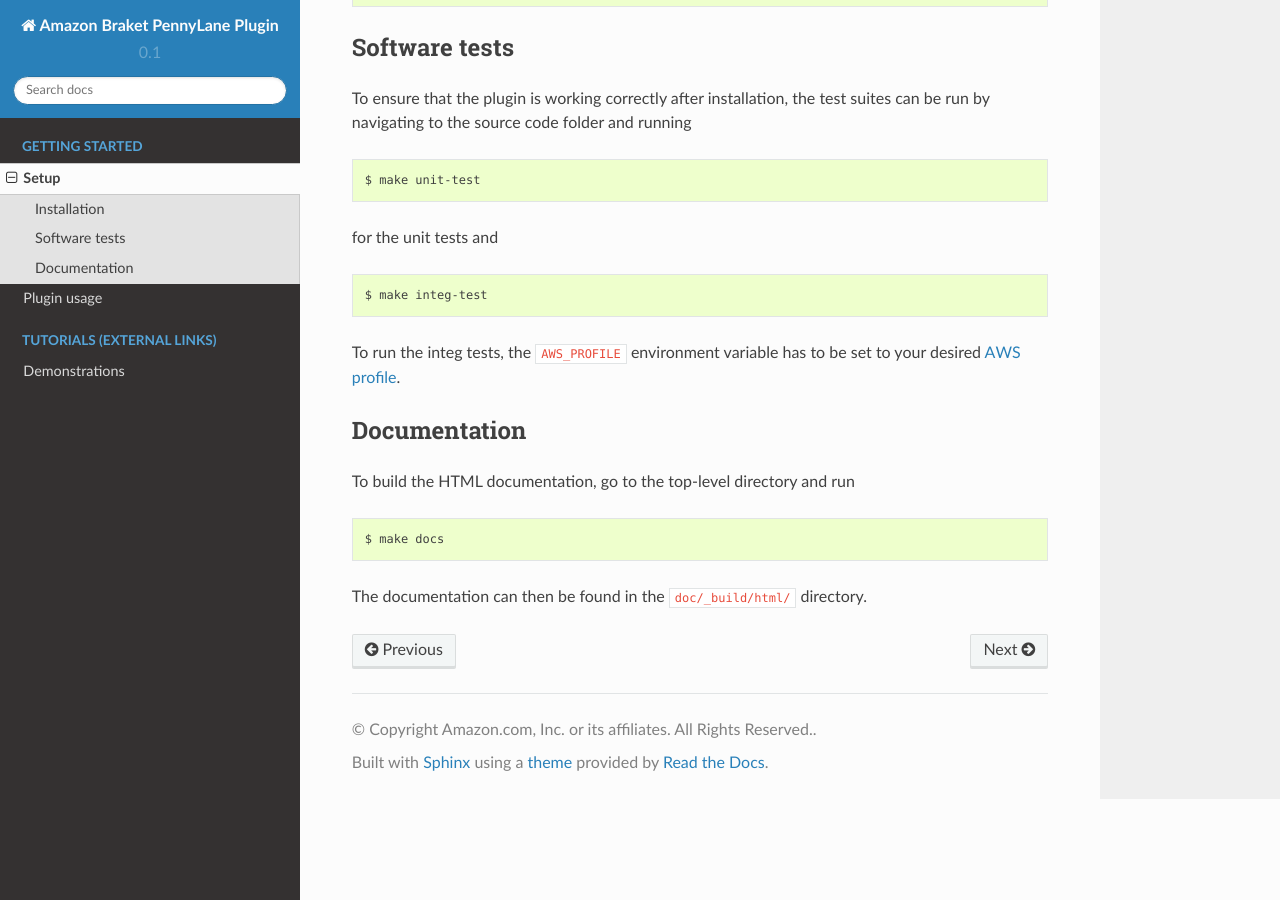
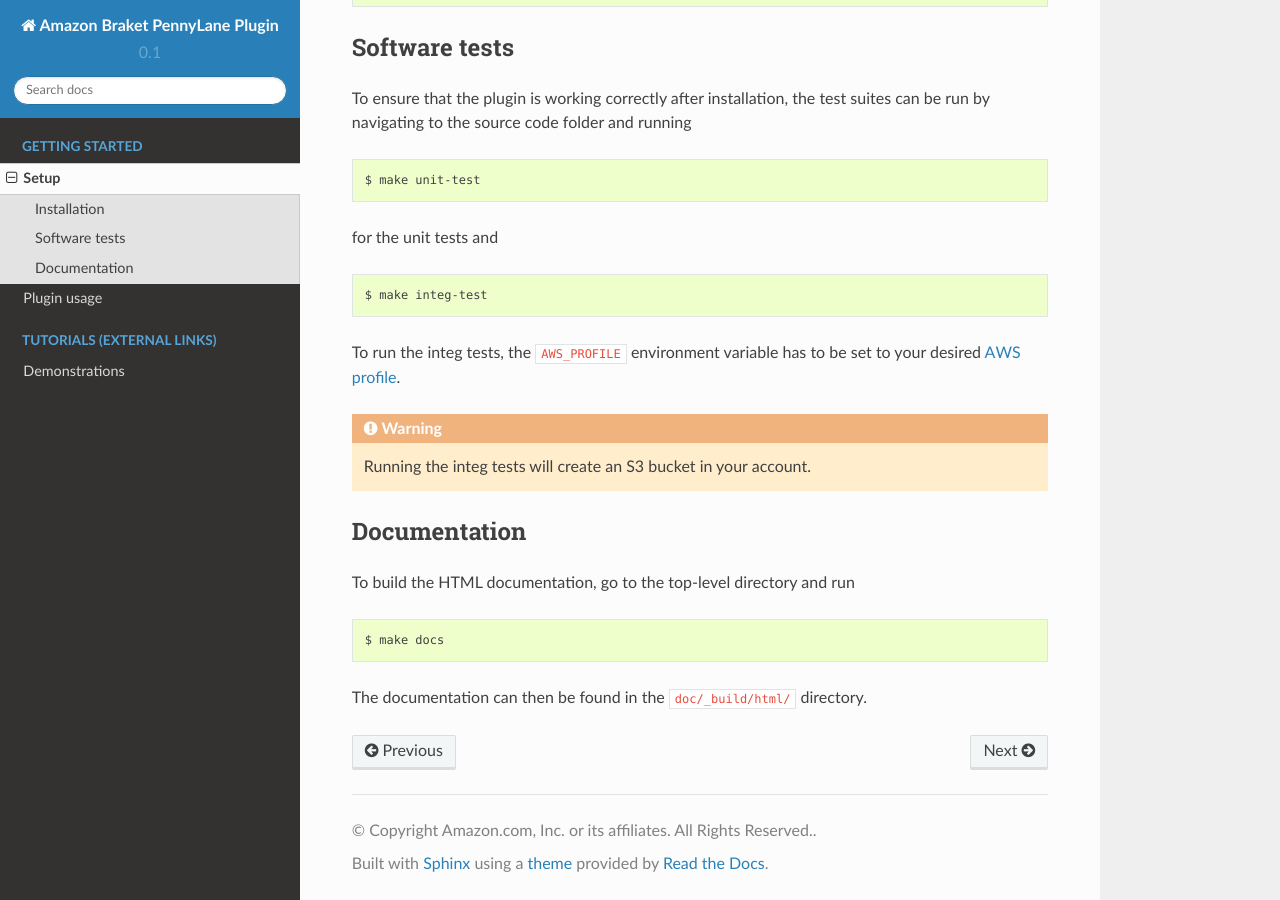
Before and after one commit to amazon-braket/amazon-braket-pennylane-plugin-python, a Sphinx documentation site: the page built from doc/installation.rst, in a window 1280 px wide and 900 px high, scrolled down 751 px. Built offline with Sphinx 7.4.7 and the Read the Docs theme 2.0.0, drawn with Linux system fonts in a browser that asks for light colours.

Commit message:
Add warning about S3 bucket creation

```diff
--- a/doc/installation.rst
+++ b/doc/installation.rst
@@ -42,6 +42,9 @@
 
 To run the integ tests, the ``AWS_PROFILE`` environment variable has to be set to your desired `AWS profile <https://docs.aws.amazon.com/cli/latest/userguide/cli-configure-profiles.html>`_.
 
+.. warning::
+
+    Running the integ tests will create an S3 bucket in your account.
 
 Documentation
 =============
```
Also changed, not shown: README.md (+2 -0 lines).
